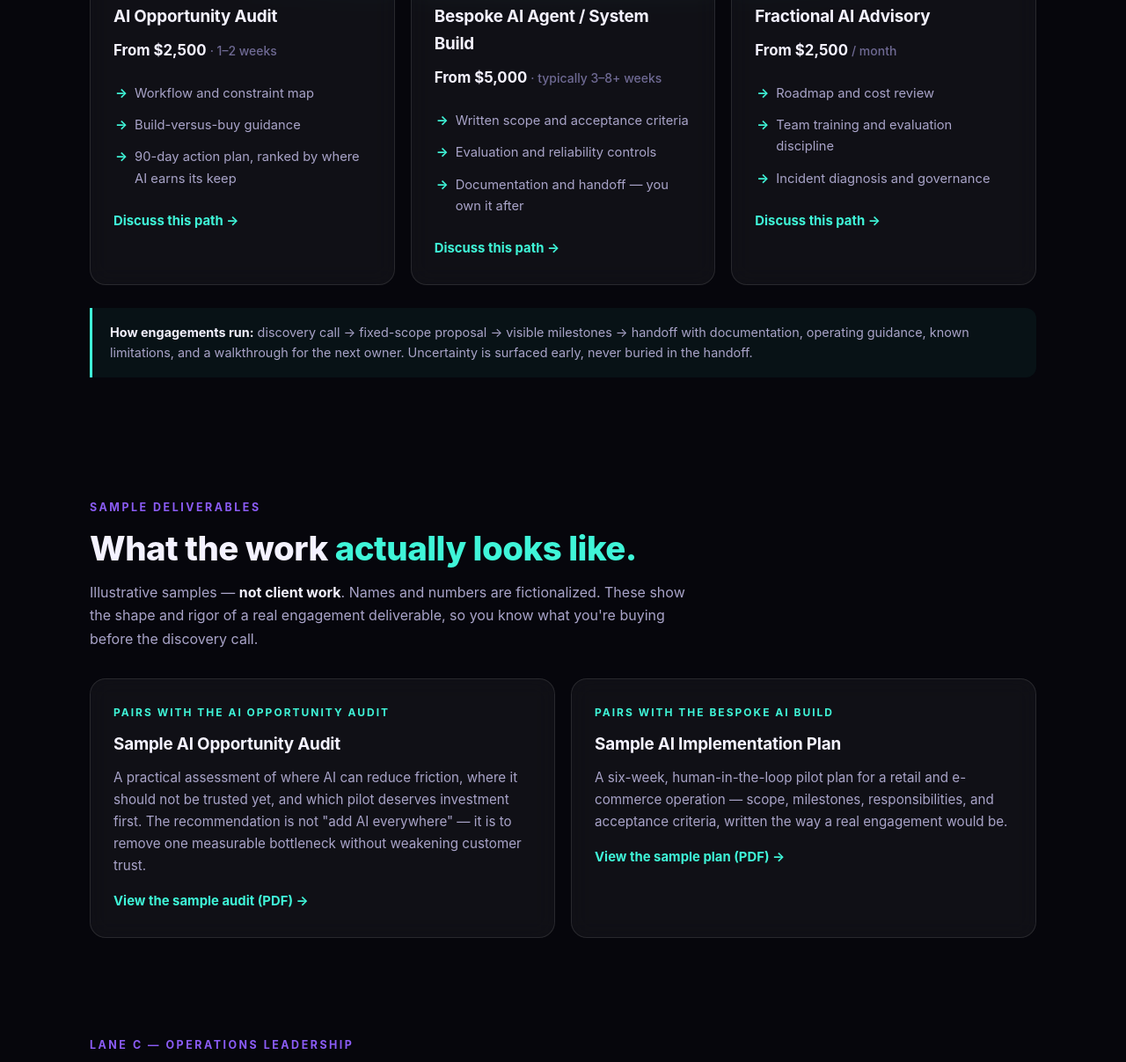
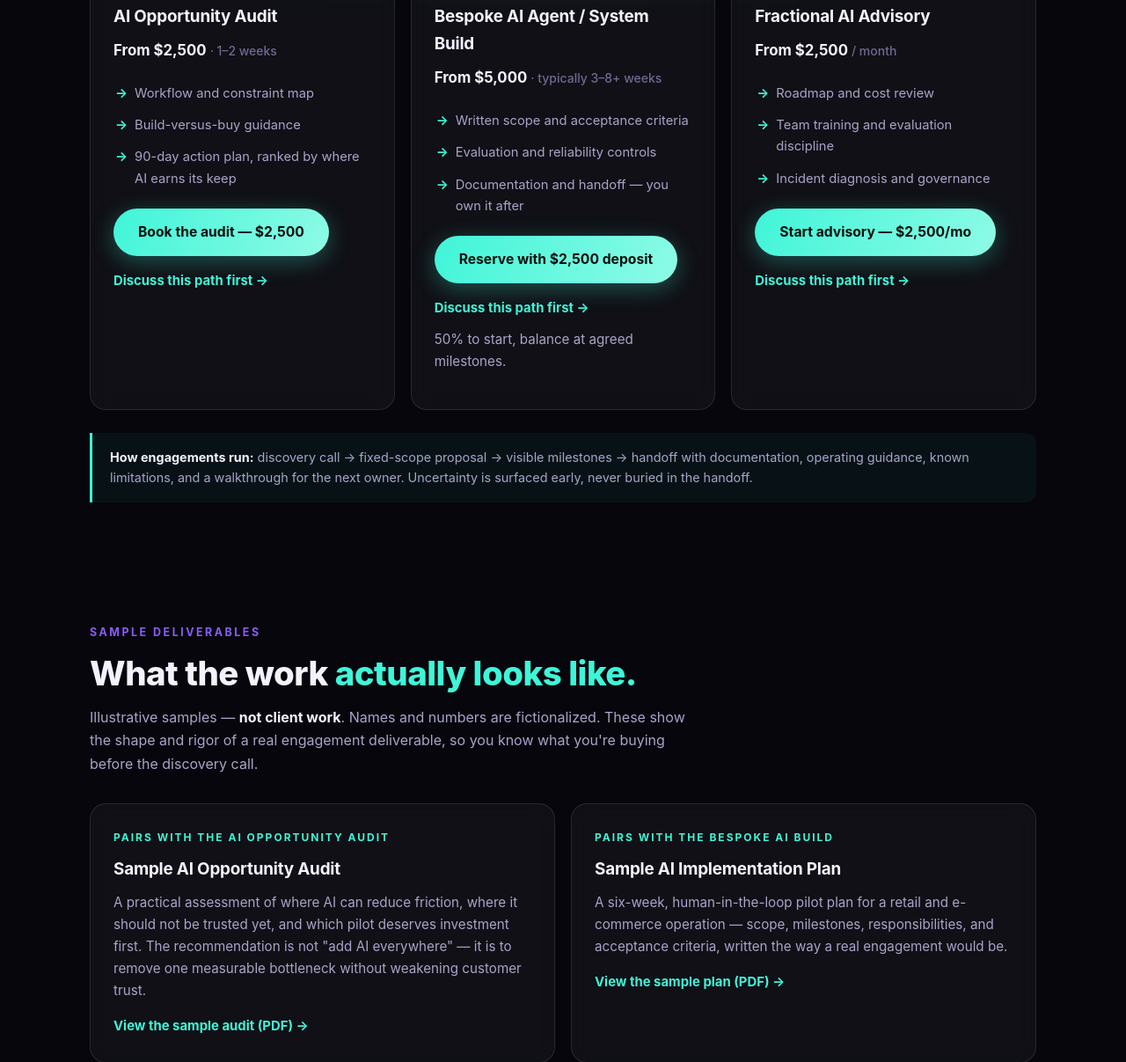
Before and after one commit to keithsoyka0-coder/Portfolio, a plain HTML site: page services.html in a window 1280 px wide. Shown: the part 803-2010 px from the top of the page at 88% size. Drawn offline with Linux system fonts and the light colour scheme.

Commit message:
Add files via upload

```diff
--- a/services.html
+++ b/services.html
@@ -59,7 +59,8 @@
           <li>Build-versus-buy guidance</li>
           <li>90-day action plan, ranked by where AI earns its keep</li>
         </ul>
-        <a class="card-link" href="contact.html">Discuss this path →</a>
+        <div class="btn-row"><a class="btn btn-primary" href="https://buy.stripe.com/7sY14p5Fb8pD81M12Gak002" target="_blank" rel="noopener">Book the audit — $2,500</a></div>
+        <a class="card-link" href="contact.html">Discuss this path first →</a>
       </div>
       <div class="card">
         <div class="k">02 — For teams ready to build one ranked opportunity</div>
@@ -70,7 +71,9 @@
           <li>Evaluation and reliability controls</li>
           <li>Documentation and handoff — you own it after</li>
         </ul>
-        <a class="card-link" href="contact.html">Discuss this path →</a>
+        <div class="btn-row"><a class="btn btn-primary" href="https://buy.stripe.com/28E3cx8Rn49ndm6bHkak004" target="_blank" rel="noopener">Reserve with $2,500 deposit</a></div>
+        <a class="card-link" href="contact.html">Discuss this path first →</a>
+        <p class="fine">50% to start, balance at agreed milestones.</p>
       </div>
       <div class="card">
         <div class="k">03 — For teams that need ongoing judgment</div>
@@ -81,7 +84,8 @@
           <li>Team training and evaluation discipline</li>
           <li>Incident diagnosis and governance</li>
         </ul>
-        <a class="card-link" href="contact.html">Discuss this path →</a>
+        <div class="btn-row"><a class="btn btn-primary" href="https://buy.stripe.com/6oU5kFd7DdJX1Doh1Eak003" target="_blank" rel="noopener">Start advisory — $2,500/mo</a></div>
+        <a class="card-link" href="contact.html">Discuss this path first →</a>
       </div>
     </div>
     <div class="evidence"><strong>How engagements run:</strong> discovery call → fixed-scope proposal → visible milestones → handoff with documentation, operating guidance, known limitations, and a walkthrough for the next owner. Uncertainty is surfaced early, never buried in the handoff.</div>
@@ -145,7 +149,10 @@
         <h3>Logo design</h3>
         <div class="price">$175 <small>personal</small> · $350 <small>business</small></div>
         <p>Discovery first — your three brand words, where the logo lives, what you dislike. Multiple concepts, structured revision rounds, final files in every format you need.</p>
-        <a class="card-link" href="contact.html">Start a logo project →</a>
+        <div class="btn-row">
+          <a class="btn btn-primary" href="https://buy.stripe.com/28E5kF8Rn7lz81McLoak000" target="_blank" rel="noopener">Personal — $175</a>
+          <a class="btn btn-ghost" href="https://buy.stripe.com/bJedRb5FbcFTbdY26Kak001" target="_blank" rel="noopener">Business — $350</a>
+        </div>
       </div>
       <div class="card">
         <div class="k">Decks</div>
--- a/styles.css
+++ b/styles.css
@@ -153,6 +153,7 @@ h2{font-size:clamp(1.6rem,3.6vw,2.4rem);font-weight:780;letter-spacing:-.5px;mar
 .price small{color:var(--faint);font-weight:500}
 .card-link{color:var(--teal);font-weight:700;text-decoration:none;font-size:.93rem}
 .card-link:hover{text-decoration:underline}
+.fine{color:var(--faint);font-size:.82rem;margin:10px 0 0}
 .tag{
   display:inline-block;font-size:.72rem;font-weight:700;letter-spacing:1px;text-transform:uppercase;
   padding:4px 11px;border-radius:999px;margin:0 6px 8px 0;
```
Also changed, not shown: 1 other file.
